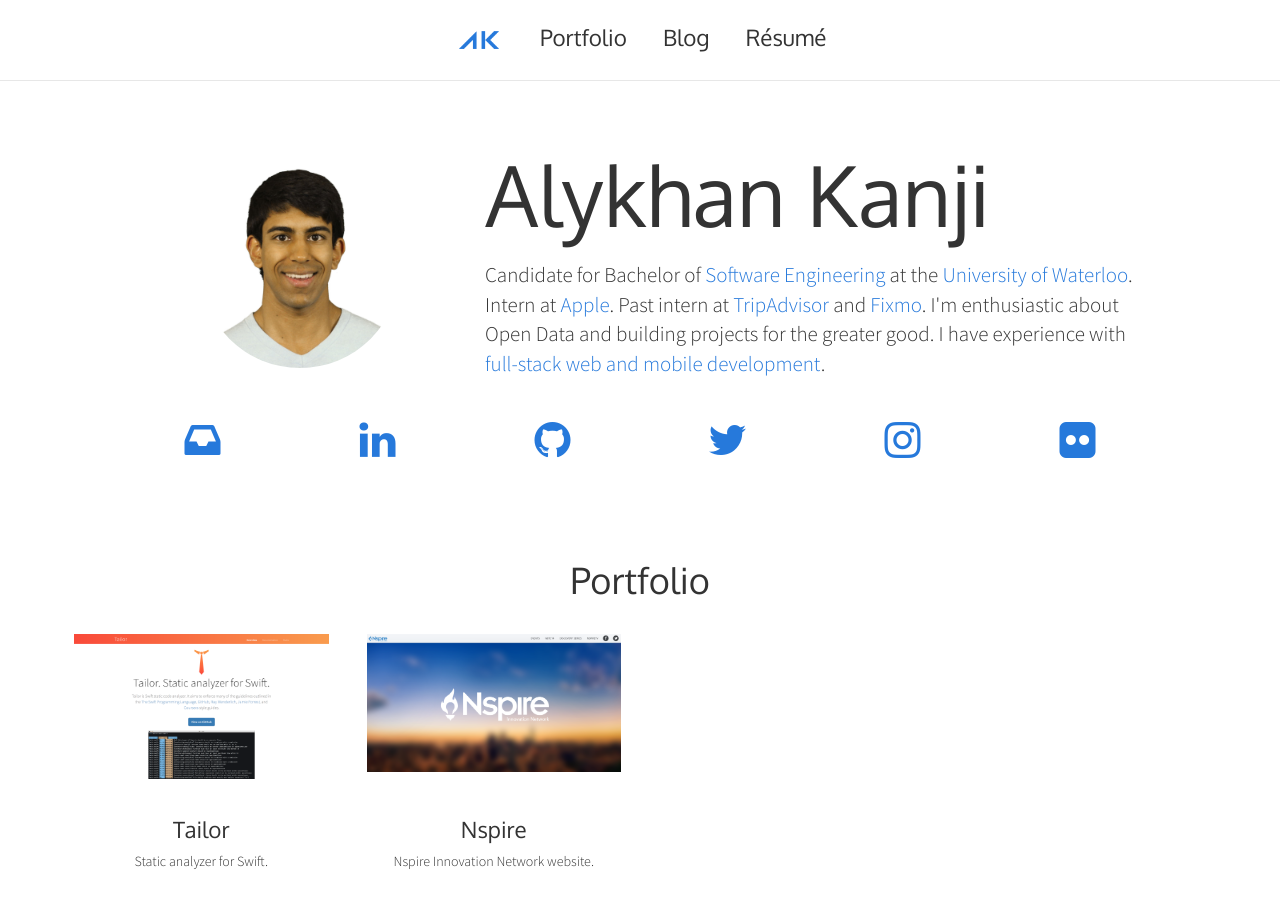
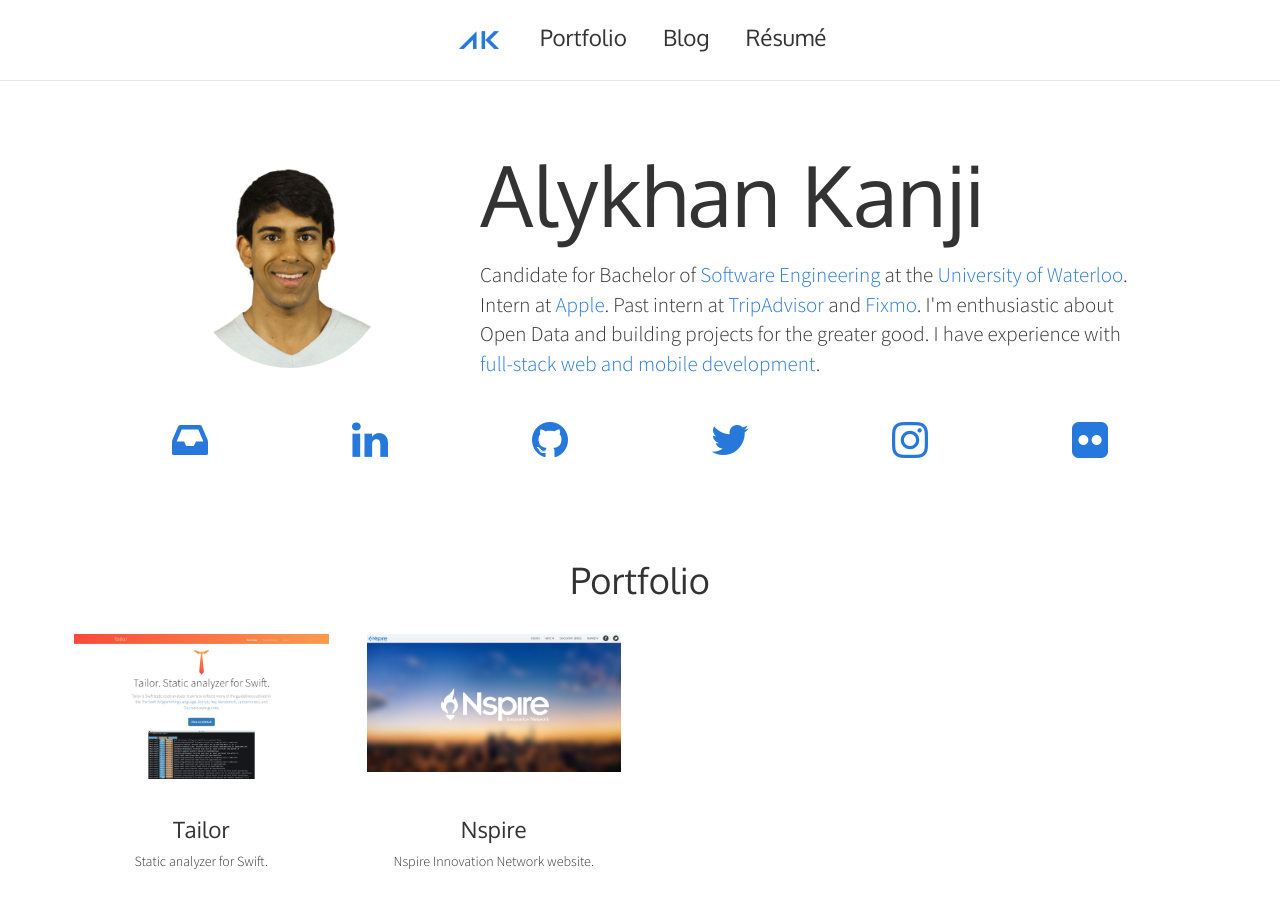
Before and after one commit to alykhank/alykhank.github.io, a Jekyll site: the page built from index.html, in a window 1280 px wide and 900 px high. Built offline with Jekyll 4.4.1, drawn with Linux system fonts in a browser that asks for light colours; nearby versions of some CDN libraries; comment, search, counter and statistics services are not loaded.

Commit message:
Adjust meta tag and div based on Bootlint warnings

```diff
--- a/_includes/head.html
+++ b/_includes/head.html
@@ -1,7 +1,7 @@
 <meta charset="utf-8">
+<meta name="viewport" content="width=device-width, initial-scale=1">
 <meta name="author" content="Alykhan Kanji">
 <meta name="description" content="The website of Alykhan Kanji. See Alykhan's social media profiles and professional portfolio.">
-<meta name="viewport" content="initial-scale=1.0">
 <meta name="apple-mobile-web-app-capable" content="yes">
 <meta name="apple-mobile-web-app-status-bar-style" content="default">
 <meta name="apple-mobile-web-app-title" content="Alykhan">
--- a/index.html
+++ b/index.html
@@ -2,7 +2,7 @@
 title: Alykhan Kanji
 pagename: Home
 ---
-<div class="jumbotron">
+<div class="row jumbotron">
   <div class="col-md-4">
     <br class="hidden-xs"><br class="hidden-xs">
     <img src="/img/akanji.jpg" alt="Alykhan Kanji" width="200" height="200" class="img-circle center-block">
```
